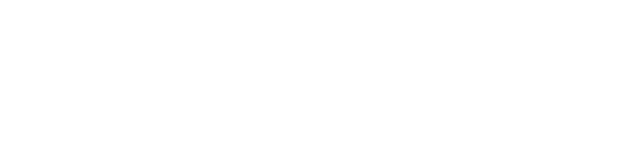
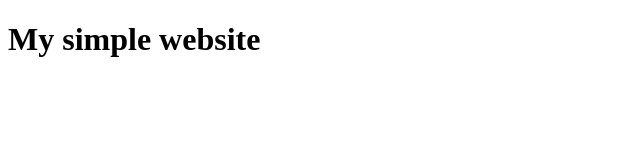
Before and after one commit to tanvironton/first-portfolio, a plain HTML site: page index.html in a window 1280 px wide. Shown: the whole page, without its empty margins (0-640 px from the left). Drawn offline with Linux system fonts and the light colour scheme.

Commit message:
first commit

```diff
--- a/index.html
+++ b/index.html
@@ -6,6 +6,6 @@
     <title>My first github repo</title>
 </head>
 <body>
-
+    <h1>My simple website</h1>
 </body>
 </html>
```
